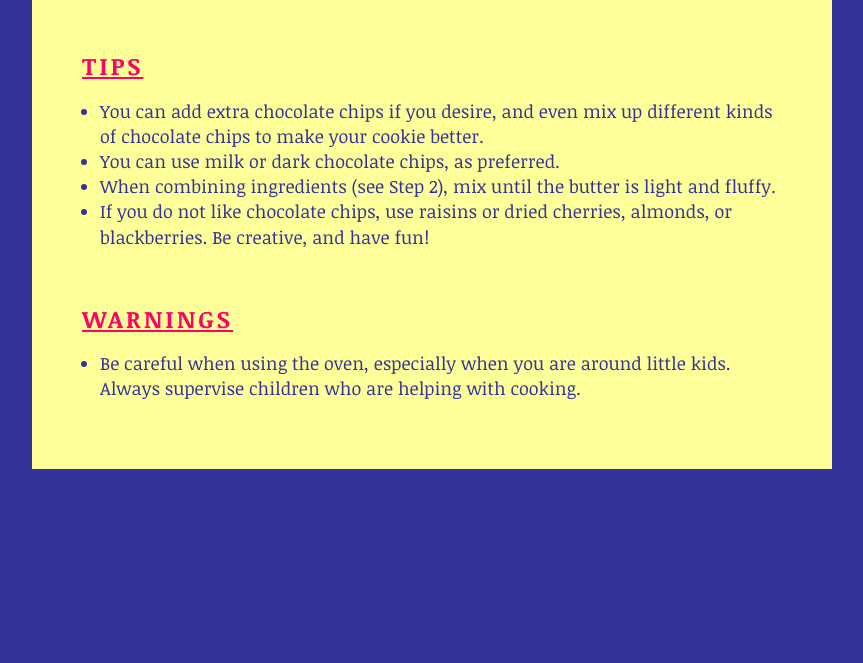
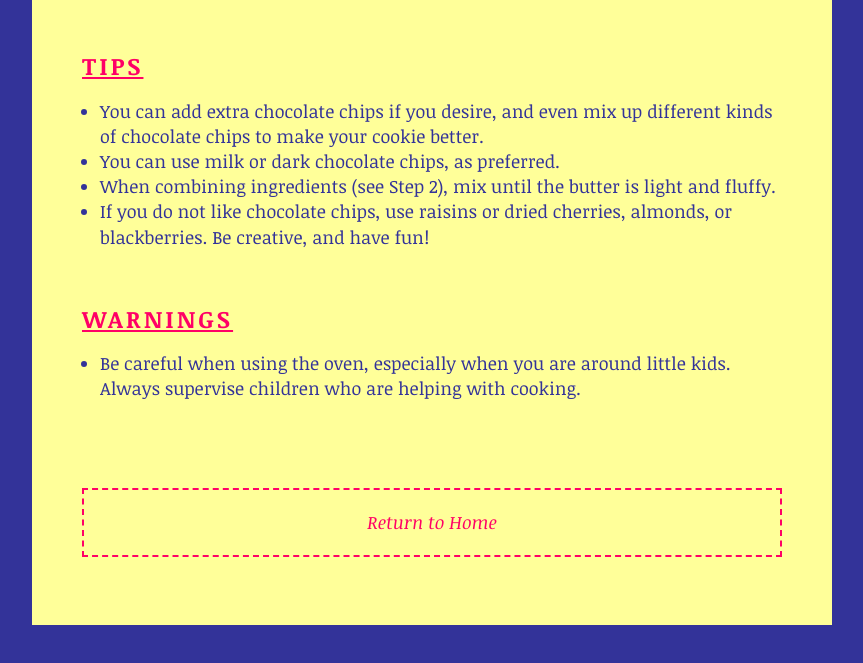
Before and after one commit to mariahxu/interactive-design, a plain HTML site: page Cookies.html in a window 1280 px wide. Shown: the part 3567-4230 px from the top of the page, without its empty margins (208-1071 px from the left). Before the commit the page ends 4104 px from the top, so only its background shows below. Drawn offline with Linux system fonts and the light colour scheme.

Commit message:
home page link

```diff
--- a/Cookies.html
+++ b/Cookies.html
@@ -19,7 +19,7 @@
 	<a href="#Warnings">Warnings</a>
 </div>
 	<br><br>
-	<div class="summary">
+	<div id="summary">
 		Chocolate chip cookies are one of the best types of cookies around. If you're looking for a chewy cookies rather than crunchy ones, you will love the the cookies in this recipe. The secret to their chewiness is the brown sugar, which increases the moisture content of the cookie.
 		<br><br>
 		This recipe makes approximately 2 dozen medium sized cookies.
@@ -98,6 +98,13 @@
 		</ul>
 	</div>
 
+	<p><br><br>
+		<div class="home">
+			<a href="http://mariahxu.github.io/interactive-design/index.html">Return to Home</a>
+		</div>
+	</p>
+
+
 
 </div>
 </body>
--- a/style.css
+++ b/style.css
@@ -83,6 +83,14 @@ ol > li:before {
     text-align:center;
 }
 
+.home {
+	font-style: italic;
+	color: #FF0066;
+	padding: 20px;
+	border: 2px dashed #FF0066;
+	text-align: center;
+}
+
 .container {
 	width: 700px;
 	margin: 0 auto;
```
